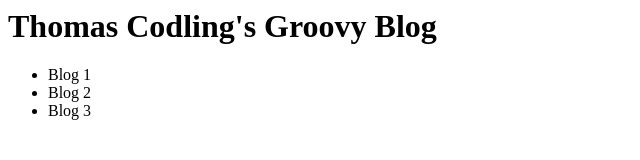
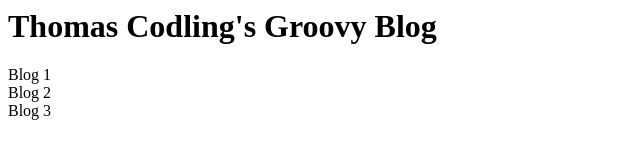
Before and after one commit to tcodling/tcodling.github.io, a plain HTML site: page index.html in a window 1280 px wide. Shown: the whole page, without its empty margins (0-640 px from the left). Drawn offline with Linux system fonts and the light colour scheme.

Commit message:
Link index to stylesheet

```diff
--- a/index.html
+++ b/index.html
@@ -1,6 +1,8 @@
 <html>
   <head>
     <title>My blog</title>
+    <link href="./styles/main.css" rel="stylesheet" type="text/css" />
+  </head>
   <body>
     <h1>Thomas Codling's Groovy Blog</h1>
     <ul id='blogList'>
```
